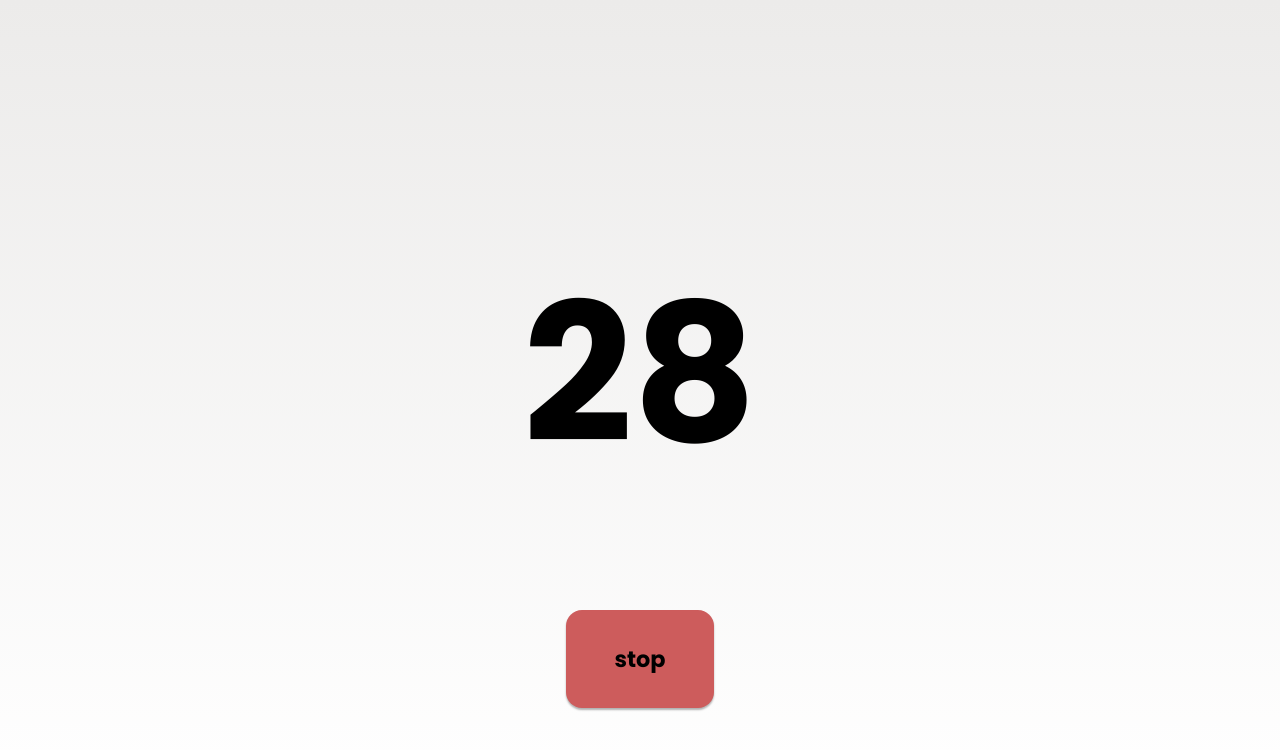
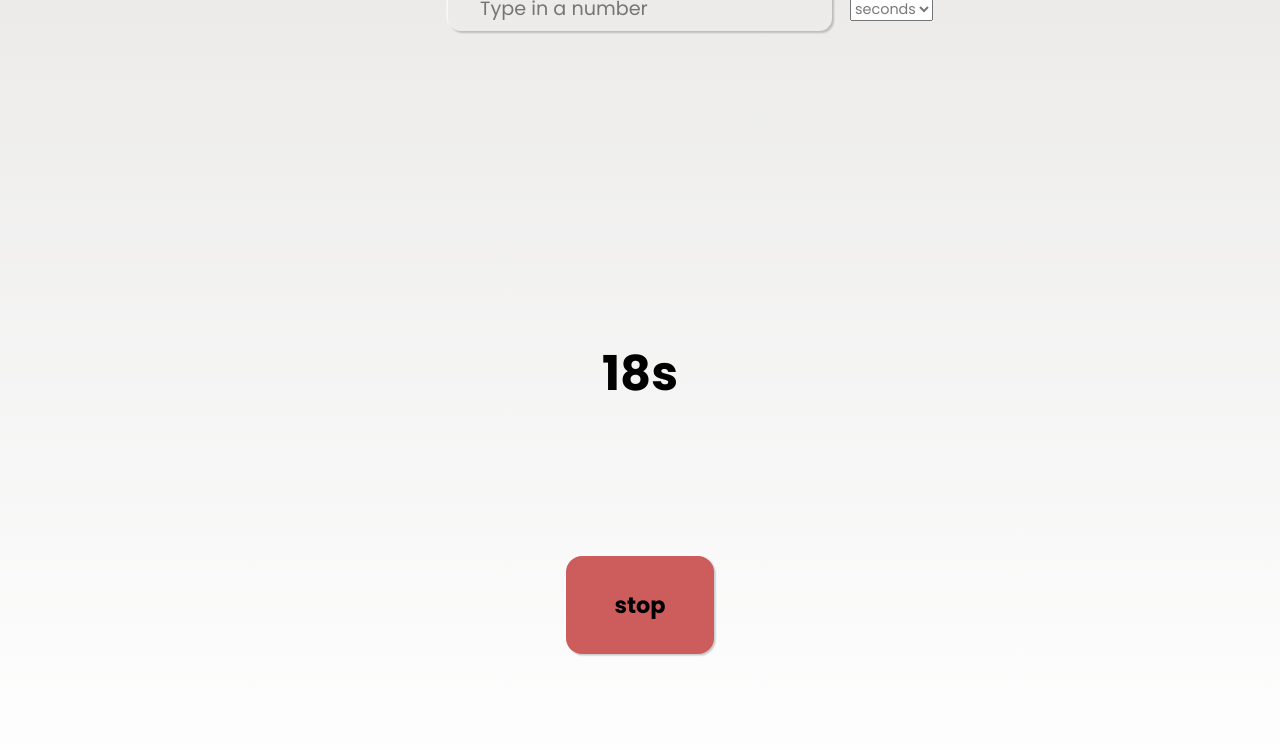
Before and after one commit to ropfoo/simple-count-down, a plain HTML site: page index.html in a window 1280 px wide. Both pictures are taken after a click on the button "start". Drawn offline with Linux system fonts and the light colour scheme.

Commit message:
Restructured app.js and added countDown object to make things way more scaleable - using js Date System now

```diff
--- a/apps.js
+++ b/apps.js
@@ -1,58 +1,142 @@
 const countInput = document.getElementById('count-input');
 const startBtn = document.getElementById('start-btn');
+const inputWrapper = document.getElementById('input-wrapper');
+const durationSelector = document.getElementById('duration-selector');
 
 const countDownNumber = document.getElementById('count-down-number');
-let number = countDownNumber.dataset.number;
+let initNumber = 20;
 const numberWrapper = document.createElement('h1');
-numberWrapper.textContent = number;
 countDownNumber.appendChild(numberWrapper);
 
-let running = false;
+const countDown = {
+  running: false,
+  number: initNumber,
+  endTime: new Date(),
+  wasPaused: false,
+  pauseTime: new Date(),
+  durationState: 's',
+  timeValues: {
+    days: 0,
+    hours: 0,
+    minutes: 0,
+    seconds: 0
+  },
+  countInterval: '',
+  start() {
+    //set inital endTime to current time
+    this.endTime = new Date();
+    //Check which state the user selected
+    //Add timer time to current time (endTime)
+    if (this.durationState === 's') {
+      if (!this.wasPaused) {
+        console.log('num is:' + this.number);
+        this.endTime.setSeconds(this.endTime.getSeconds() + this.number);
+      } else {
+        this.setTime('s', this.endTime);
+      }
+    } else if (this.durationState === 'm') {
+      if (!this.wasPaused) {
+        this.endTime.setMinutes(this.endTime.getMinutes() + this.number);
+      } else {
+        this.setTime('m', this.endTime);
+      }
+    }
+
+    this.countInterval = setInterval(() => {
+      if (this.running) {
+        const distance = this.endTime.getTime() - new Date().getTime();
+
+        this.timeValues.days = Math.floor(distance / (1000 * 60 * 60 * 24));
+        this.timeValues.hours = Math.floor(
+          (distance % (1000 * 60 * 60 * 24)) / (1000 * 60 * 60)
+        );
+        this.timeValues.minutes = Math.floor(
+          (distance % (1000 * 60 * 60)) / (1000 * 60)
+        );
+        this.timeValues.seconds = Math.floor((distance % (1000 * 60)) / 1000);
+
+        this.pauseTime = new Date();
+        this.displayTime();
+      }
+    }, 1000);
+  },
+  stop() {
+    this.running = false;
+    this.wasPaused = true;
+    clearInterval(this.countInterval);
+    // console.log('Pause Time:' + this.endTime);
+    this.displayTime();
+    // this.endTime.setTime();
+  },
+  displayTime() {
+    if (this.durationState === 's') {
+      numberWrapper.textContent = this.timeValues.seconds + 's ';
+    } else if (this.durationState === 'm') {
+      numberWrapper.textContent =
+        this.timeValues.minutes + 'm ' + this.timeValues.seconds + 's ';
+    } else {
+      numberWrapper.textContent =
+        this.timeValues.days +
+        'd ' +
+        this.timeValues.hours +
+        'h ' +
+        this.timeValues.minutes +
+        'm ' +
+        this.timeValues.seconds +
+        's ';
+    }
+  },
+  setTime(state, time) {
+    if (state === 's') {
+      time.setSeconds(time.getSeconds() + this.timeValues.seconds);
+      time.setMinutes(time.getMinutes());
+      time.setHours(time.getHours());
+    } else if (state === 'm') {
+      time.setSeconds(time.getSeconds() + this.timeValues.seconds);
+      time.setMinutes(time.getMinutes() + this.timeValues.minutes);
+      time.setHours(time.getHours());
+    }
+  },
+  setNumber(num) {
+    this.number = num;
+  }
+};
+numberWrapper.textContent = initNumber + countDown.durationState;
+
 let startActive = true;
-let currentNumber = number;
+
+durationSelector.addEventListener('change', e => {
+  countDown.durationState = e.target.value;
+  numberWrapper.textContent = countDown.number + countDown.durationState;
+  console.log(e.target.value);
+});
 
 countInput.addEventListener('input', e => {
-  number = Number(e.target.value);
-  currentNumber = number;
-  stopCountdown();
+  console.log(e.target.value);
+  countDown.setNumber(Number(e.target.value));
+  console.log('cd Num: ' + countDown.number);
+  countDown.wasPaused = false;
+
+  numberWrapper.textContent = countDown.number + countDown.durationState;
+
+  //countDown.number = number;
+  //countDown.stop();
 });
 
 startBtn.addEventListener('click', e => {
   if (startActive) {
-    running = true;
-    countDown(currentNumber);
+    countDown.running = true;
+    countDown.start(countDown.number);
     countInput.value = '';
     startActive = false;
     e.target.textContent = 'stop';
     e.target.style.background = 'indianred';
-    countInput.classList.add('input-invisible');
+    inputWrapper.classList.add('input-wrapper-invisible');
   } else {
-    stopCountdown();
+    countDown.stop();
     startActive = true;
-    e.target.style.background = 'greenyellow';
+    e.target.style.background = 'rgb(194, 255, 103)';
     e.target.textContent = 'start';
-    countInput.classList.remove('input-invisible');
+    inputWrapper.classList.remove('input-wrapper-invisible');
   }
 });
-
-const stopCountdown = () => {
-  running = false;
-  numberWrapper.textContent = currentNumber;
-};
-
-const countDown = num => {
-  let i = 0;
-  setTimeout(() => {
-    if (running) {
-      num -= 1;
-      numberWrapper.textContent = num;
-      currentNumber = num;
-      i++;
-      if (i <= num) {
-        countDown(num);
-      }
-    } else {
-      currentNumber = num;
-    }
-  }, 1000);
-};
--- a/index.html
+++ b/index.html
@@ -8,7 +8,13 @@
 </head>
 <body>
     <div class="count-down">
-        <input class='input' id="count-input" placeholder="Type in a number" type="text">
+        <div class ="input-wrapper" id="input-wrapper">
+            <input class='' id="count-input" placeholder="Type in a number" type="text">
+            <select id="duration-selector">
+                <option value="s">seconds</option>
+                <option value="m">minutes</option>
+            </select>
+        </div>
         <div id="count-down-number" data-number="30"></div>
         <button id="start-btn">start</button>
     </div>
--- a/style.css
+++ b/style.css
@@ -15,35 +15,48 @@ body{
     justify-content: space-evenly;
     align-items: center;
     flex-direction: column;
-    height: 100vh;
+    min-height: 100vh;
 }
 
 .count-down h1{
-    font-size: 12rem;
+    font-size: 3rem;
 }
 
 .btn-interface{
     display: flex;
 }
 
-.input-invisible{
+.input-wrapper-invisible{
     opacity: 0;
     transform: translateY(-10rem);
 }
 
+.input-wrapper{
+    display: flex;
+    justify-content: space-between;
+    align-items: center;
+    width: 30%;
+    opacity: 1;
+    transition: .7s;
+    padding: .5rem 2rem .5rem 2rem;
+    border-radius: .8rem;
+    box-shadow: 2px 2px 2px 0px rgba(0, 0, 0, .2), -1.5px -1.5px 1.5px 0px rgba(255, 255, 255, .7);
+}
+
 input{
-    opacity: 1;
-    transform: translateY(0);
-    transition: 1s;
-    padding: .5rem 1rem .5rem 1rem;
     font-family: 'Poppins', sans-serif;
     font-size: 1.2rem;
-    text-align: center;
+    text-align: left;
     color: rgb(121, 121, 121);
-    border-radius: .8rem;
-    border: ivory;
-    box-shadow: 0px 1px 1px rgba(0, 0, 0, .3);
+    border: none;
+    background: none;
 
+}
+
+select{
+    font-family: 'Poppins', sans-serif;
+    color: rgb(121, 121, 121);
+    font-size: .9rem;
 
 }
 
@@ -52,10 +65,10 @@ button{
     font-family: 'Poppins', sans-serif;
     font-weight: bold;
     font-size: 1.4rem;
-    background-color: greenyellow;
+    background-color: rgb(194, 255, 103);
     transition: .3s;
     border: 0;
     border-radius: 1rem;
-    box-shadow: 0px 2px 2px rgba(0, 0, 0, .3);
+    box-shadow: .1rem .1rem .1rem 0px rgba(0, 0, 0, .2), -0.1rem -0.1rem .1rem 0px rgba(255, 255, 255, .7);
 
 }
```
Also changed, not shown: 1 other file.
